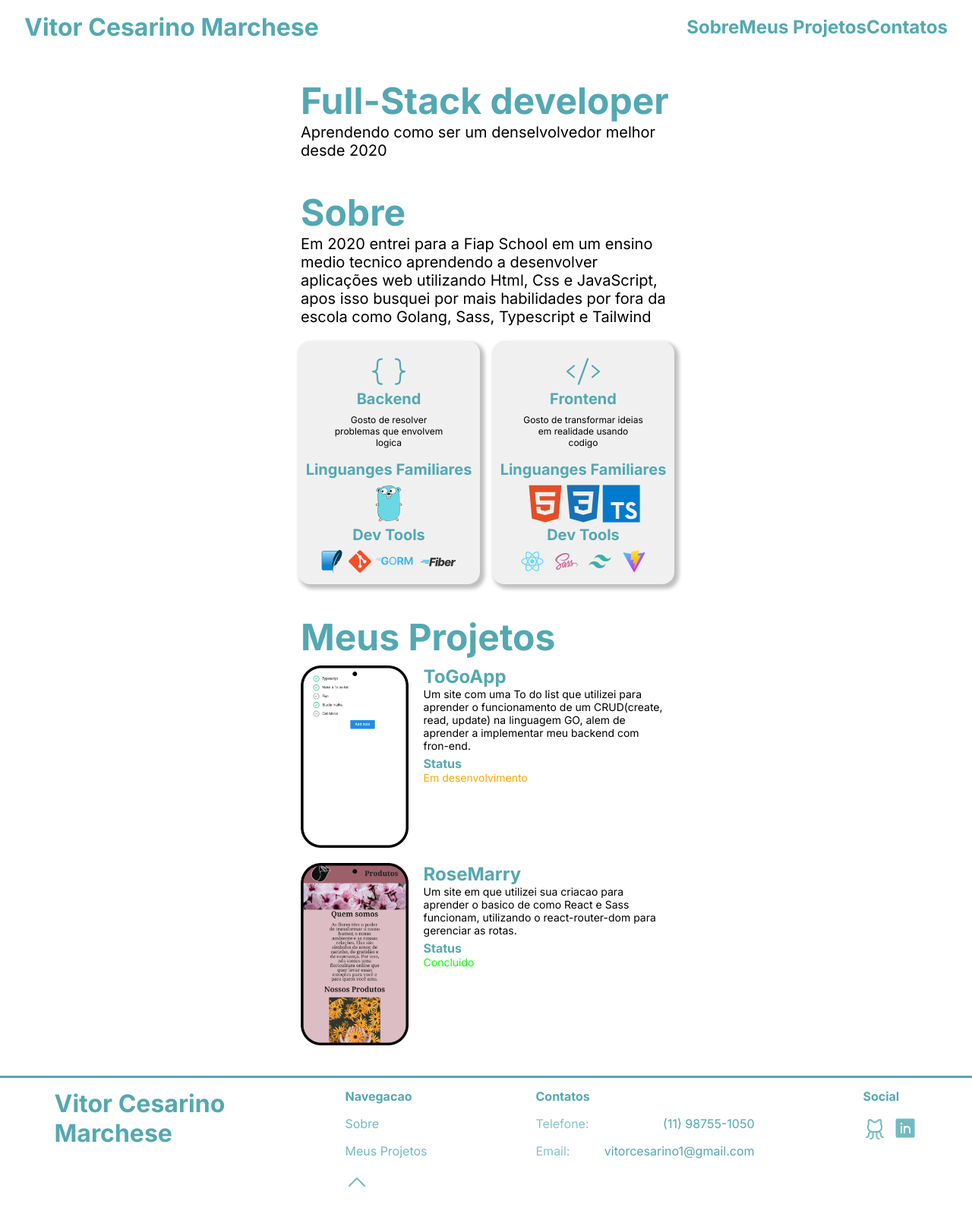
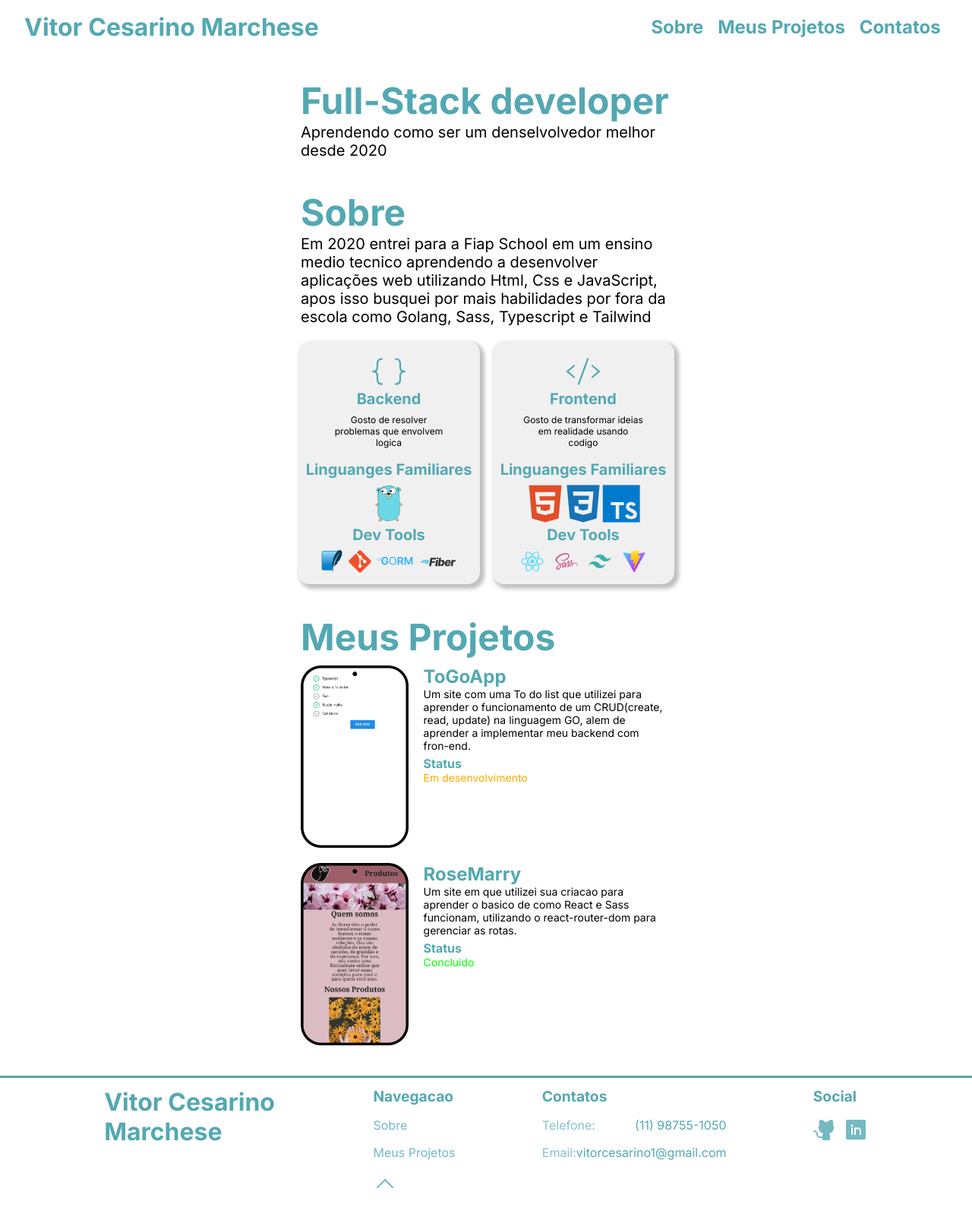
Before and after one commit to VitorCesarinoMarchese/portifolio, a React (Vite) app: page / in a window 1280 px wide. Shown: the top 1602 px of the page at 76% size. Built offline with nearby package versions, Linux system fonts and the light colour scheme.

Commit message:
Add files via upload

```diff
--- a/package.json
+++ b/package.json
@@ -12,8 +12,8 @@
     "deploy": "gh-pages -d dist"
   },
   "dependencies": {
+    "@phosphor-icons/react": "^2.0.13",
     "gh-pages": "^6.0.0",
-    "phosphor-react": "^1.4.1",
     "react": "^18.2.0",
     "react-dom": "^18.2.0"
   },
--- a/src/components/Card.tsx
+++ b/src/components/Card.tsx
@@ -1,4 +1,3 @@
-import { BracketsCurly, Code } from "phosphor-react"
 import go from '../assets/go.svg'
 import sqlite from '../assets/sqlite.svg'
 import git from '../assets/git.svg'
@@ -13,16 +12,15 @@ import sass from '../assets/sass.svg'
 import tailwind from '../assets/tailwind.svg'
 import vite from '../assets/vite.svg'
 
-
-
+import { Code, BracketsCurly } from '@phosphor-icons/react'
 
 import '../styles/Card.sass'
 
 function Card(){
     return(
-        <div className='row'>
+        <div className='card-direction'>
             <div className='card'>
-                <BracketsCurly size={64} color="#53a8b2" weight="light" className='icon'/>
+                <BracketsCurly size={64} color="#53a8b2" weight='light' className='icon'/>
                 <span>Backend</span>
                 <p>Gosto de resolver problemas que envolvem logica</p>
 
@@ -38,7 +36,7 @@ function Card(){
                 </ul>
             </div>
             <div className='card'>
-                <Code size={64} color="#53a8b2" weight="light" className='icon'/>
+                <Code size={64} color="#53a8b2" weight='light' className='icon'/>
                 <span>Frontend</span>
                 <p>Gosto de transformar ideias em realidade usando codigo</p>
 
--- a/src/components/Footer.tsx
+++ b/src/components/Footer.tsx
@@ -1,12 +1,14 @@
-import { GithubLogo, LinkedinLogo, CaretUp } from "phosphor-react";
+import { CaretUp, GithubLogo, LinkedinLogo } from "@phosphor-icons/react";
+
 import "../styles/Footer.sass";
 
 function Footer() {
+
   return (
     <footer>
-      <div className="FooterContent">
+      <div className="FooterContent" id="Contatos">
         <span>Vitor Cesarino Marchese</span>
-        <ul className="navegacao-container">
+        <ul>
           <li>
             <p className="title">Navegacao</p>
           </li>
@@ -24,19 +26,17 @@ function Footer() {
         </ul>
         <ul>
           <li>
-            <p className="title" id="Contatos">
-              Contatos
-            </p>
+            <p className="title">Contatos</p>
           </li>
           <li className="row">
-            <p className="opacity">Telefone:</p> <p>{"(11)"} 98755-1050</p>
+            <p className="opacity">Telefone:</p><p>{"(11)"} 98755-1050</p>
           </li>
           <li className="row">
             <p className="opacity">Email:</p>
             <p>vitorcesarino1@gmail.com</p>
           </li>
         </ul>
-        <ul className="social-container">
+        <ul>
           <li>
             <p className="title">Social</p>
           </li>
@@ -46,13 +46,13 @@ function Footer() {
               target="_blank"
               className="github"
             >
-              <GithubLogo size={32} color="#53A8B2" />
+              <GithubLogo size={32} color="#53a8b2" weight="fill" />
             </a>
             <a
               href="https://www.linkedin.com/in/vitor-cesarino/"
               target="_blank"
             >
-              <LinkedinLogo size={32} color="#53A8B2" weight="fill"/>
+              <LinkedinLogo size={32} color="#53a8b2" weight="fill"/>
             </a>
           </li>
         </ul>
--- a/src/styles/App.sass
+++ b/src/styles/App.sass
@@ -1,3 +1,5 @@
+@use './variables'
+
 .main
     display: flex
     flex-direction: column
@@ -6,3 +8,6 @@
     display: flex
     flex-direction: column
     align-items: center
+@media (max-width: variables.$MobileWidth)
+    .main
+        max-width: 20.25rem
--- a/src/styles/Card.sass
+++ b/src/styles/Card.sass
@@ -32,7 +32,7 @@
         width: 12rem
         li
             max-height: 50px
-.row
+.card-direction
     width: 31rem
     display: flex
     flex-direction: row
@@ -48,3 +48,7 @@
         max-height: 50px
 .go
     margin-bottom: 0.25rem
+@media (max-width: variables.$MobileWidth)
+    .card-direction
+        width: 15rem
+        flex-direction: column
--- a/src/styles/Footer.sass
+++ b/src/styles/Footer.sass
@@ -1,7 +1,7 @@
 @use './variables'
 
 footer
-    min-height: 12rem
+    height: 12rem
     display: flex
     justify-content: center
     align-items: center
@@ -20,48 +20,36 @@ footer
         color: variables.$LightBlue
         opacity: 0.8
         font-size: 1rem
-        transition: color 0.5s
-        &:hover
+        &:hover, svg:hover
             color: darken(variables.$LightBlue, 25)
-            svg
-                fill: darken(variables.$LightBlue, 25)
-            polyline, path
-                stroke: darken(variables.$LightBlue, 25)
-    polyline, path
-        transition: stroke 0.5s
-    svg
-        transition: fill 0.5s
-
-
-
+            fill: darken(variables.$LightBlue, 25)
 .FooterContent
     display: flex
     flex-direction: row
     justify-content: space-around
-    width: 100%
+    width: 70rem
     li
         list-style: none
         margin-bottom: 1rem
-        max-width: 18rem
+        max-width: 20rem
     p
         font-size: 1rem
-.title
-    font-size: 1.2rem
-    font-weight: 700
+    .title
+        font-size: 1.2rem
+        font-weight: 700
 .opacity
     opacity: 0.7
 .row
     display: flex
     flex-direction: row
     justify-content: space-between
-
-@media( max-width:  variables.$MobileWidth)
+@media (max-width: variables.$MobileWidth)
+    footer
+        height: 30rem
     .FooterContent
         flex-direction: column
-        align-items: center
-        span
-            margin-top: 1.25rem
-    .social-container
-        display: flex
-        flex-direction: column
-        align-items: center
+        width: 15rem
+        .title
+            font-size: 1.125rem
+        a, p
+            font-size: 0.875rem
--- a/src/styles/FullStack.sass
+++ b/src/styles/FullStack.sass
@@ -14,5 +14,11 @@
         color: #000
         width: 30rem
         font-size: 1.25rem
-        font-weight: 400
         align-self: flex-start
+@media (max-width: variables.$MobileWidth)
+    .FullStack
+        h1
+            font-size: 2rem
+        p
+            font-size: 0.875rem
+            width: 20.25rem
--- a/src/styles/NavBar.sass
+++ b/src/styles/NavBar.sass
@@ -16,20 +16,19 @@
             display: flex
             flex-direction: row
             justify-content: space-around
-            max-width: 30rem
-            min-width: 15rem
+            min-width: 25rem
             font-size: 1.5rem
             list-style: none
         a
             color: variables.$LightBlue
             text-decoration: none
-            transition: color 0.5s
             &:hover
                 color: darken(variables.$LightBlue, 20)
+.NavBtn
+    display: none
 .none
     display: none
-.NavBtn
-    display: none
+
 
 @media (max-width: variables.$MobileWidth)
     .NavBtn
@@ -37,6 +36,9 @@
         background: none
         border: none
     .nav
+        nav
+            ul
+                min-width: 50%
         .active
             height: 100%
             background-color: #fff
@@ -50,6 +52,7 @@
             flex-direction: column
             li
                 margin-right: 1rem
+                margin-bottom: 1rem
         .none
             display: none
         span
--- a/src/styles/Projetos.sass
+++ b/src/styles/Projetos.sass
@@ -38,3 +38,14 @@
         color: #FFA800
     .success
         color: #05FF00
+@media (max-width: variables.$MobileWidth)
+    .Projetos
+        width: 20rem
+        h2
+            font-size: 2rem
+        img
+            height: 12.5rem
+    .Detalhes
+        p
+            font-size: 0.75rem
+            width: 12.5rem
--- a/src/styles/Sobre.sass
+++ b/src/styles/Sobre.sass
@@ -12,3 +12,9 @@
         align-self: flex-start
     p
         font-size: 1.25rem
+@media (max-width: variables.$MobileWidth)
+    .Sobre
+        h2
+            font-size: 2rem
+        p
+            font-size: 0.875rem
--- a/src/styles/variables.sass
+++ b/src/styles/variables.sass
@@ -1,2 +1,2 @@
 $LightBlue: #53A8B2
-$MobileWidth: 768px
+$MobileWidth: 850px
```
Also changed, not shown: src/components/NavBar.tsx (+4 -3 lines), 1 other file (tests, documents, lock files or other folders).
